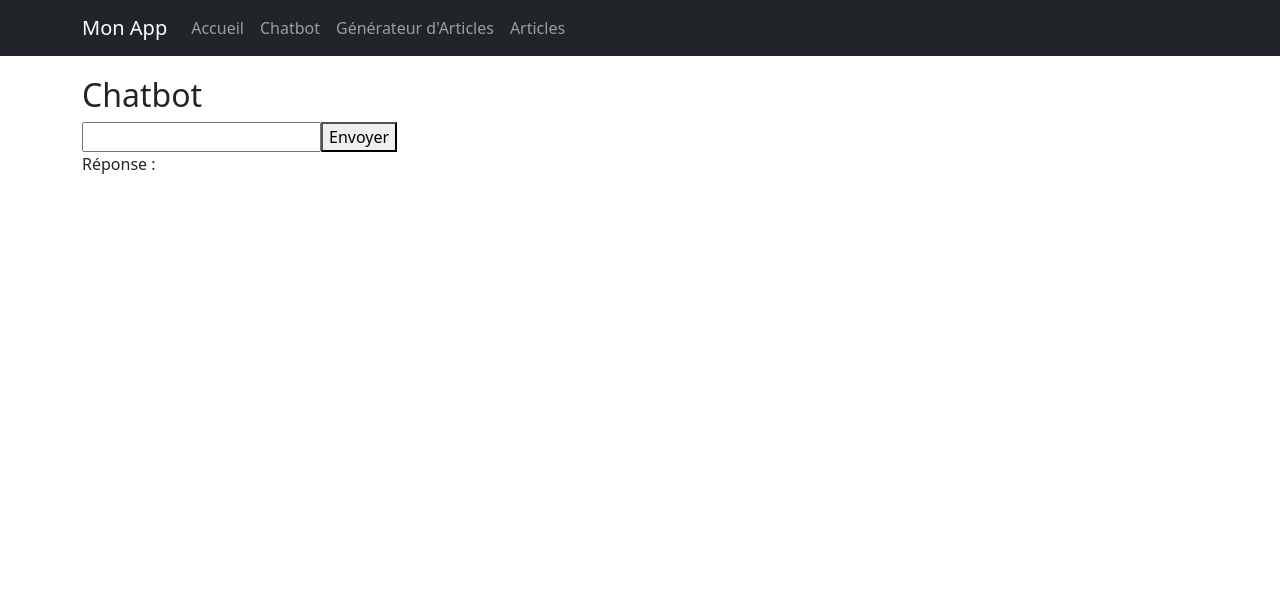
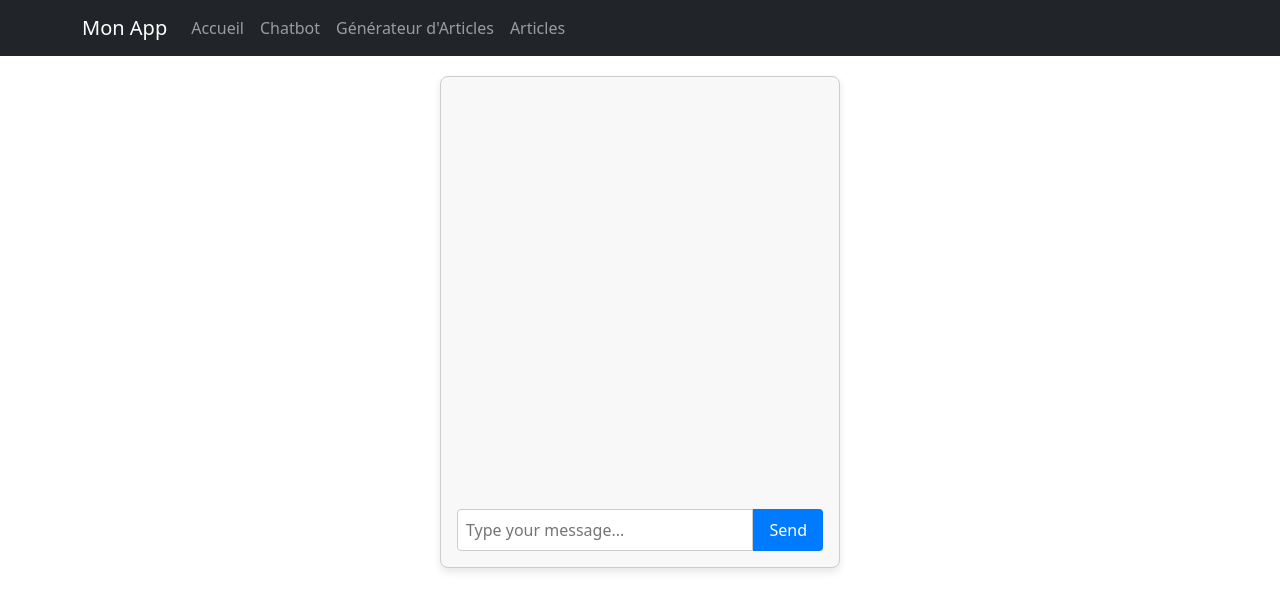
Before and after one commit to Pindice/CreIA, a React (Create React App) app in the folder my-app/: page /chatbot in a window 1280 px wide. Shown: the top 610 px of the page. Built offline with nearby package versions, Linux system fonts and the light colour scheme.

Commit message:
Séparation code dans components & création interface chatbot

```diff
--- a/my-app/src/App.js
+++ b/my-app/src/App.js
@@ -2,6 +2,7 @@ import React, { useState, useEffect } from 'react'; // Importation de useState
 import { BrowserRouter as Router, Routes, Route, Link } from 'react-router-dom';
 import { Navbar, Nav, Container, Button } from 'react-bootstrap'; // Button retiré car non utilisé
 import 'bootstrap/dist/css/bootstrap.min.css';
+import Chatbot from './components/chatbot';
 
 function App() {
   return (
@@ -34,49 +35,49 @@ function Home() {
   return <h2>Accueil</h2>;
 }
 
-function Chatbot() {
-  const [message, setMessage] = useState(""); // État pour le message à envoyer
-  const [response, setResponse] = useState(""); // État pour la réponse reçue
-  // Fonction pour envoyer le message lorsque l'utilisateur appuie sur "Envoyer"
-  const sendMessage = async () => {
-    try {
-      const response = await fetch("http://127.0.0.1:8000/chat", {
-        method: "POST",
-        headers: {
-          "Content-Type": "application/json",
-        },
-        body: JSON.stringify({ user_message: message }),
-      });
-      const data = await response.json();
-      console.log(data);
-      if (data.messageResponse && typeof data.messageResponse === 'object') {
-        // Assurez-vous d'accéder à la propriété 'content' si 'messageResponse' est un objet.
-        setResponse(data.messageResponse.content);
-      } else {
-        // Si 'messageResponse' est une chaîne, vous pouvez la définir directement.
-        setResponse(data.messageResponse);
-      }
-    } catch (error) {
-      console.error("Erreur lors de la requête : ", error);
-    }
-  };
-  // Fonction pour gérer les changements dans le champ de texte, mise à jour de l'état du message
-  const handleInputChange = (e) => {
-    setMessage(e.target.value);
-  };
-  return (
-    <div>
-      <h2>Chatbot</h2>
-      <input
-        type="text"
-        value={message}
-        onChange={handleInputChange}
-      />
-      <button onClick={sendMessage}>Envoyer</button>
-      <p>Réponse : {response}</p> {/* Ici, nous affichons la chaîne de réponse */}
-    </div>
-  );
-}
+// function Chatbot() {
+//   const [message, setMessage] = useState(""); // État pour le message à envoyer
+//   const [response, setResponse] = useState(""); // État pour la réponse reçue
+//   // Fonction pour envoyer le message lorsque l'utilisateur appuie sur "Envoyer"
+//   const sendMessage = async () => {
+//     try {
+//       const response = await fetch("http://127.0.0.1:8000/chat", {
+//         method: "POST",
+//         headers: {
+//           "Content-Type": "application/json",
+//         },
+//         body: JSON.stringify({ user_message: message }),
+//       });
+//       const data = await response.json();
+//       console.log(data);
+//       if (data.messageResponse && typeof data.messageResponse === 'object') {
+//         // Assurez-vous d'accéder à la propriété 'content' si 'messageResponse' est un objet.
+//         setResponse(data.messageResponse.content);
+//       } else {
+//         // Si 'messageResponse' est une chaîne, vous pouvez la définir directement.
+//         setResponse(data.messageResponse);
+//       }
+//     } catch (error) {
+//       console.error("Erreur lors de la requête : ", error);
+//     }
+//   };
+//   // Fonction pour gérer les changements dans le champ de texte, mise à jour de l'état du message
+//   const handleInputChange = (e) => {
+//     setMessage(e.target.value);
+//   };
+//   return (
+//     <div>
+//       <h2>Chatbot</h2>
+//       <input
+//         type="text"
+//         value={message}
+//         onChange={handleInputChange}
+//       />
+//       <button onClick={sendMessage}>Envoyer</button>
+//       <p>Réponse : {response}</p> {/* Ici, nous affichons la chaîne de réponse */}
+//     </div>
+//   );
+// }
 
 function ArticleGenerator() {
   return <h2>Générateur d'Articles</h2>;
--- /dev/null
+++ b/my-app/src/components/chatbot.css
@@ -0,0 +1,55 @@
+/* chatbot.css */
+
+.chatbot-container {
+    width: 400px;
+    margin: 0 auto;
+    border: 1px solid #ccc;
+    border-radius: 8px;
+    padding: 16px;
+    background-color: #f8f8f8;
+    box-shadow: 0 4px 8px rgba(0, 0, 0, 0.1);
+  }
+  .chatbot-messages {
+    height: 400px;
+    overflow-y: scroll;
+    padding: 8px;
+  }
+  .message {
+    margin: 8px 0;
+    padding: 8px;
+    border-radius: 4px;
+    font-size: 16px;
+    line-height: 1.5;
+  }
+  .user-message {
+    background-color: #007bff;
+    color: #fff;
+    text-align: right;
+  }
+  .ai-message {
+    background-color: #f0f0f0;
+    text-align: left;
+  }
+  .chatbot-input-form {
+    display: flex;
+    margin-top: 16px;
+  }
+  .chatbot-input-form input {
+    flex: 1;
+    padding: 8px;
+    border: 1px solid #ccc;
+    border-radius: 4px 0 0 4px;
+    font-size: 16px;
+  }
+  .chatbot-input-form button {
+    padding: 8px 16px;
+    border: none;
+    background-color: #007bff;
+    color: #fff;
+    border-radius: 0 4px 4px 0;
+    font-size: 16px;
+    cursor: pointer;
+  }
+  .chatbot-input-form button:hover {
+    background-color: #0056b3;
+  }
--- /dev/null
+++ b/my-app/src/components/chatbot.js
@@ -0,0 +1,74 @@
+import React, { useState } from 'react';
+import './chatbot.css';
+
+const Chatbot = () => {
+  const [input, setInput] = useState('');
+  const [messages, setMessages] = useState([]);
+
+  const sendMessageToAPI = async (userInput) => {
+    try {
+      const response = await fetch("http://127.0.0.1:8000/chat", {
+        method: "POST",
+        headers: {
+          "Content-Type": "application/json",
+        },
+        body: JSON.stringify({ user_message: userInput }),
+      });
+      const data = await response.json();
+      // Assuming data.messageResponse might be an object with a 'content' key
+      const messageText = typeof data.messageResponse === 'object' ? data.messageResponse.content : data.messageResponse;
+      return messageText; // This ensures you always return a string
+    } catch (error) {
+      console.error('Error communicating with the API:', error.message);
+      return '';
+    }
+  };
+
+  const handleSubmit = async (e) => {
+    e.preventDefault();
+    if (!input.trim()) return;
+
+    // Add the user's message
+    const userMessage = { text: input, user: true };
+    setMessages((prevMessages) => [...prevMessages, userMessage]);
+
+    // Temporary AI message placeholder
+    const aiMessagePlaceholder = { text: '...', user: false };
+    setMessages((prevMessages) => [...prevMessages, aiMessagePlaceholder]);
+
+    // Fetch the AI's response
+    const responseText = await sendMessageToAPI(input);
+
+    // Replace the placeholder with the actual AI response
+    const newAiMessage = { text: responseText, user: false };
+    setMessages((prevMessages) => [...prevMessages.slice(0, -1), newAiMessage]);
+
+    setInput(''); // Clear input field
+  };
+
+  return (
+    <div className="chatbot-container">
+      <div className="chatbot-messages">
+        {messages.map((message, index) => (
+          <div
+            key={index}
+            className={`message ${message.user ? 'user-message' : 'ai-message'}`}
+          >
+            {message.text}
+          </div>
+        ))}
+      </div>
+      <form className="chatbot-input-form" onSubmit={handleSubmit}>
+        <input
+          type="text"
+          value={input}
+          onChange={(e) => setInput(e.target.value)}
+          placeholder="Type your message..."
+        />
+        <button type="submit">Send</button>
+      </form>
+    </div>
+  );
+};
+
+export default Chatbot;
```
